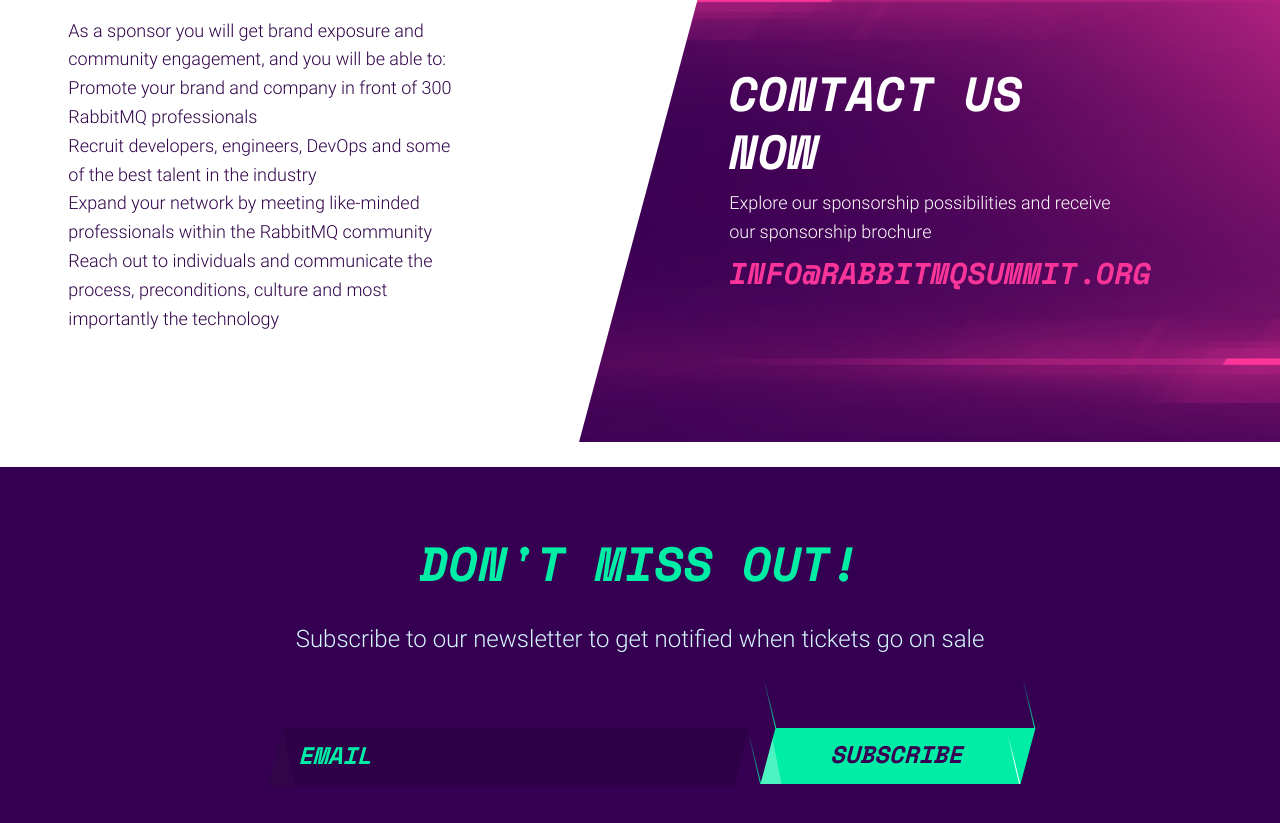
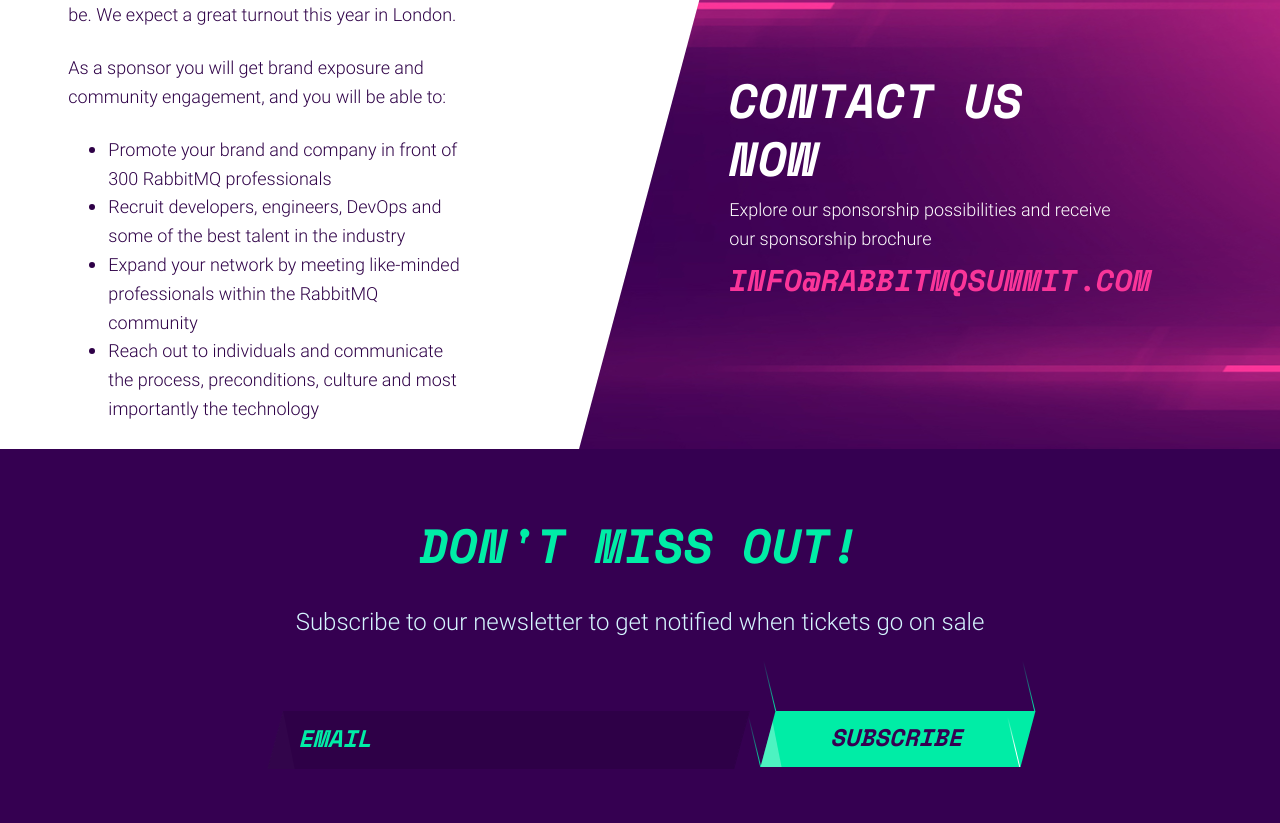
Before and after one commit to isabella232/rabbitmq-summit-1, a Jekyll site: the page built from index.html, in a window 1280 px wide and 900 px high, scrolled down 2801 px. Shown: the top 823 px of the window. Built offline with Jekyll 4.4.1, drawn with Linux system fonts in a browser that asks for light colours; nearby versions of some CDN libraries.

Commit message:
Added form to the top of the page

```diff
--- a/index.html
+++ b/index.html
@@ -32,7 +32,7 @@ image: /img/og-frontpage.jpg
 							</div>
 						</div>
 					</div>
-					<div class="row justify-content-center mb-3 mt-5">
+					<div class="row justify-content-center mb-5 mt-5">
 						<div class="col-12 col-lg-10">
 							<div class="text-sm text-info mb-3 mb-lg-5">
 								<p class="editable">
@@ -42,12 +42,12 @@ image: /img/og-frontpage.jpg
 								  There is also an optional hackathon and training sessions. Tickets will go on sale soon!&nbsp;
 								</p>
 							</div>
-							<form action="#" class="form text-info">
+							<form id="subForm" action="https://www.createsend.com/t/subscribeerror?description=" method="post" data-id="92D4C54F0FEC16E5ADC2B1904DE9ED1ABE67317EED1425F4DA1D22811AE14F233F38252D31218C83AEA852BBBB13EB2BE2D0771B1F041557C12A584799C4EB88" class="form text-info js-cm-form">
 								<p class="mb-2 pl-3 text-sm"><span class="editable up-to-date">Stay up-to-date about ticket sales and news</span> <span class="arrow">⤵</span></p>
 								<div class="form-row justify-content-center">
 									<div class="col-11 col-md-8 col-lg-7 col-xl-8 mb-3 mb-md-0">
 										<label class="d-block input-label pr-md-3">
-											<input type="email" class="form-control" placeholder="email" />
+											<input type="email" id="fieldEmail" name="cm-zdyhrt-zdyhrt" class="form-control js-cm-email-input" placeholder="email" required />
 										</label>
 									</div>
 									<div class="col-11 col-md-4 col-lg-5 col-xl-4">
@@ -56,11 +56,12 @@ image: /img/og-frontpage.jpg
 											<span class="lines"></span>
 											<span class="lines"></span>
 											<span class="lines"></span>
-											<button type="submit" class="btn btn-primary w-100 text-uppercase">subscribe</button>
+											<button type="submit" class="btn btn-primary w-100 text-uppercase js-cm-submit-button">subscribe</button>
 										</label>
 									</div>
 								</div>
 							</form>
+              <script type="text/javascript" src="https://js.createsend1.com/javascript/copypastesubscribeformlogic.js"></script>
 						</div>
 					</div>
 				</div>
@@ -94,9 +95,6 @@ image: /img/og-frontpage.jpg
                   <li class="editable">
                     Short bio&nbsp;</li>
                 </ul>
-								<p class="editable">
-
-								</p>
                 <p class="editable">
                   <a href="https://docs.google.com/forms/d/e/1FAIpQLScy2S7fAPAD72x4ENc7PvibJ9Hs6UPNRG_mKs29EAp6GW0eyA/viewform?usp=sf_link">Submit your application</a>
                 </p>
@@ -127,7 +125,7 @@ image: /img/og-frontpage.jpg
                 <tr>
                   <td>
                     <h6 class="text-uppercase">
-      								<time datetime="2018-11-12T07:00" class="text-primary"><span class="editable">May 31</span></time>
+      								<time datetime="2018-11-12T07:00" class="text-primary"><span class="editable">Jun 30th</span></time>
       							</h6>
                   </td>
                   <td class="editable">
@@ -230,14 +228,17 @@ image: /img/og-frontpage.jpg
 						<div class="col-12 col-lg-4 mr-auto ml-auto">
 							<div class="text text-sm text-success">
 								<p class="editable">
-								  Become part of this first of it's kind conference and let's make it the best RabbitMQ Summit it can be. We expect a great turnout this year in London.&nbsp;<br /><br />As a sponsor you will get brand exposure and community engagement, and you will be able to:&nbsp;<br />Promote your brand and company in front of 300 RabbitMQ professionals<br />Recruit developers, engineers, DevOps and some of the best talent in the industry<br />Expand your network by meeting like-minded professionals within the RabbitMQ community<br />Reach out to individuals and communicate the process, preconditions, culture and most importantly the technology<br />&nbsp;
-								</p>
-								<p class="editable">
-								  <br />&nbsp;
-								</p>
-								<p class="editable">
-
-								</p>
+								  Become part of this first of it's kind conference and let's make it the best RabbitMQ Summit it can be. We expect a great turnout this year in London.
+                </p>
+                <p class="editable">
+                  As a sponsor you will get brand exposure and community engagement, and you will be able to:
+                </p>
+                <ul>
+                  <li class="editable">Promote your brand and company in front of 300 RabbitMQ professionals</li>
+                  <li class="editable">Recruit developers, engineers, DevOps and some of the best talent in the industry</li>
+                  <li class="editable">Expand your network by meeting like-minded professionals within the RabbitMQ community</li>
+                  <li class="editable">Reach out to individuals and communicate the process, preconditions, culture and most importantly the technology</li>
+                </ul>
 							</div>
 						</div>
 						<div class="col-12 col-lg-8 col-xl-7 img-event-wrap">
@@ -250,7 +251,7 @@ image: /img/og-frontpage.jpg
 										<p class="mb-lg-1 text-sm editable">
 										  Explore our sponsorship possibilities and receive our sponsorship brochure
 										</p>
-										<a href="mailto:&#105;&#110;&#102;&#111;&#064;&#114;&#097;&#098;&#098;&#105;&#116;&#109;&#113;&#115;&#117;&#109;&#109;&#105;&#116;&#046;&#111;&#114;&#103;" class="text-uppercase text-primary">&#105;&#110;&#102;&#111;&#064;&#114;&#097;&#098;&#098;&#105;&#116;&#109;&#113;&#115;&#117;&#109;&#109;&#105;&#116;&#046;&#111;&#114;&#103;</a>
+										<a href="mailto:info@rabbitmqsummit.com" class="text-uppercase text-primary">info@rabbitmqsummit.com</a>
 									</div>
 								</div>
 							</div>
```
